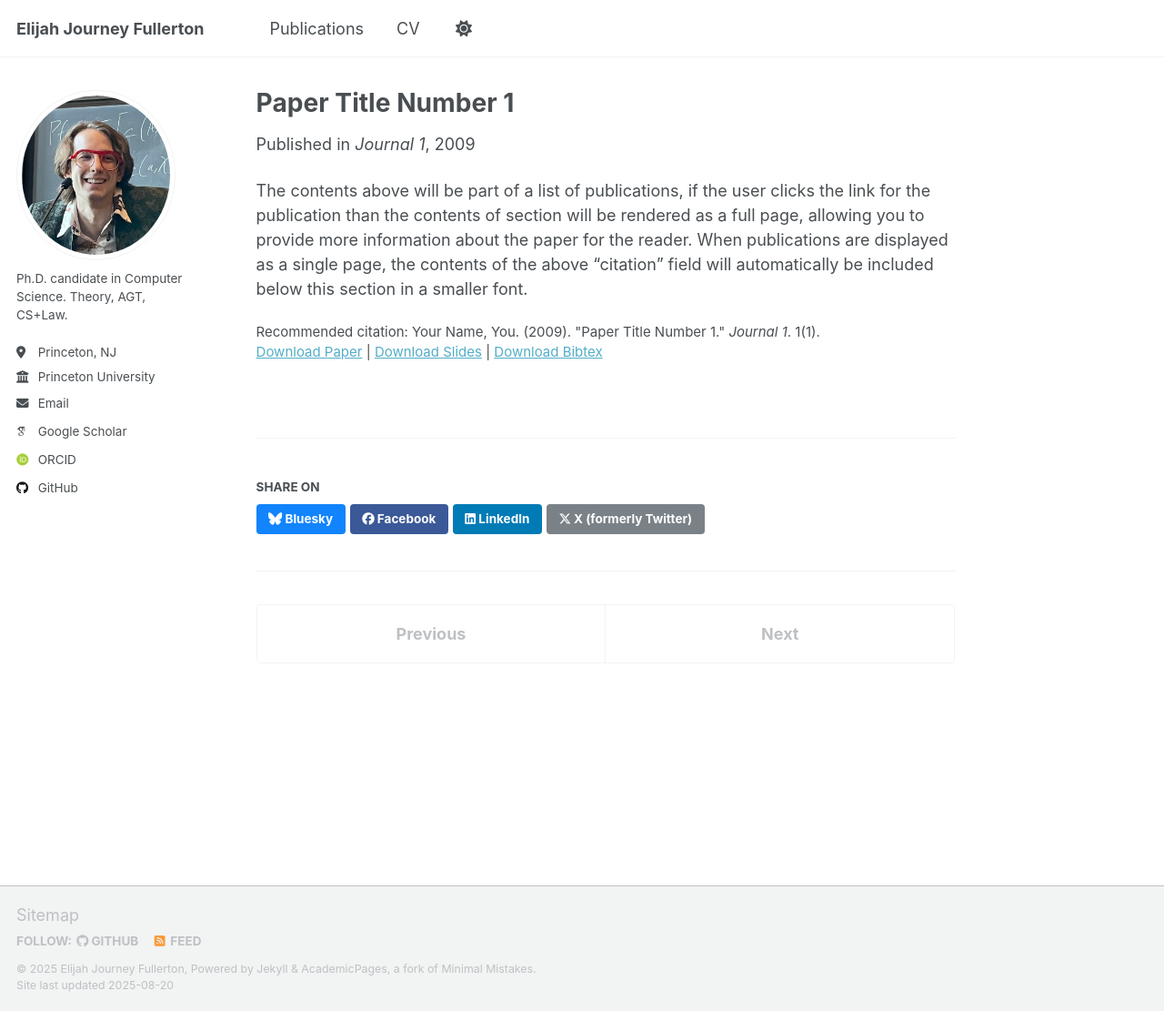
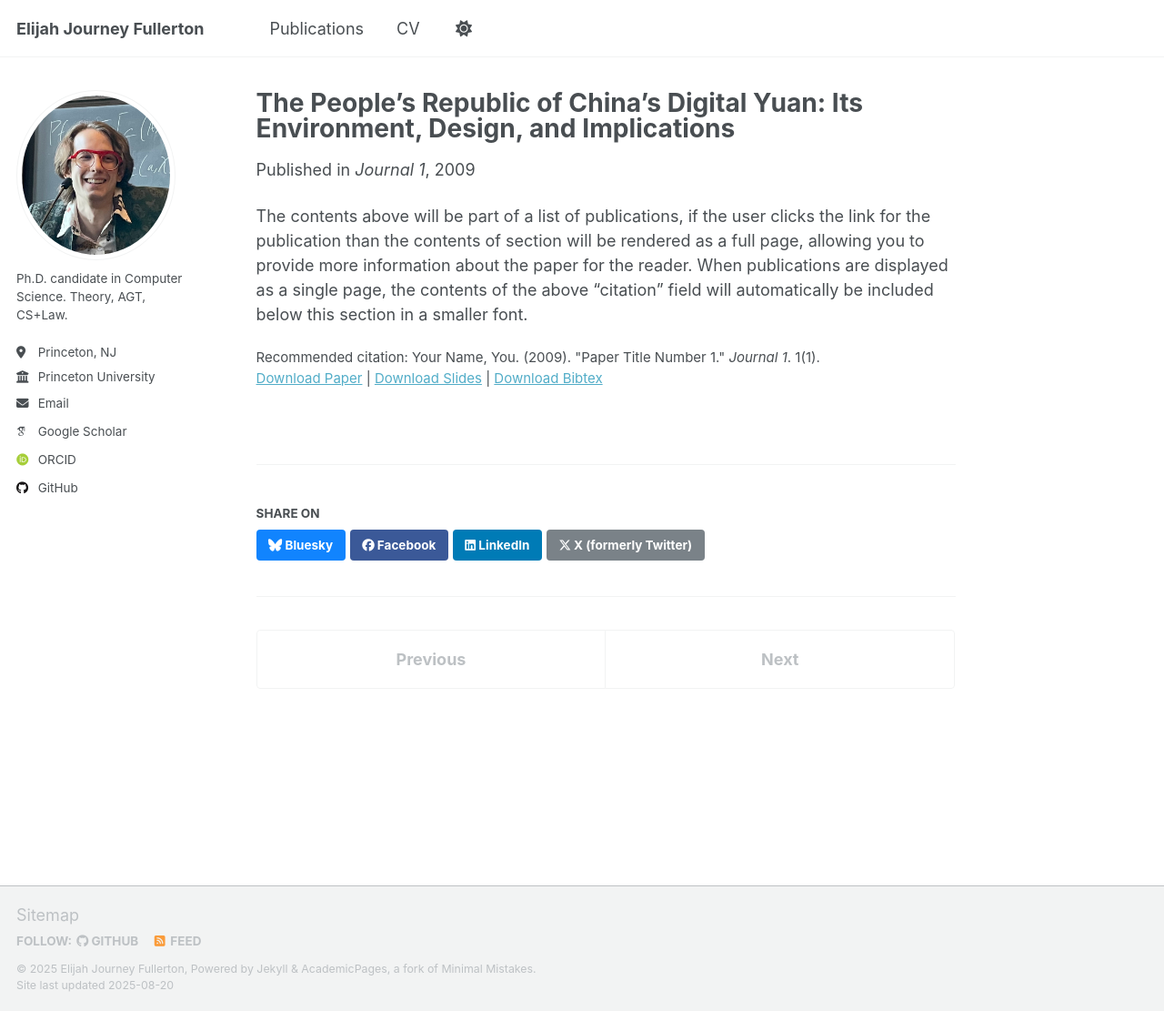
Before and after one commit to elijah-fullerton/elijah-fullerton.github.io, a Jekyll site: the page built from _publications/2022-02-01-digital-yuan.md, in a window 1280 px wide and 1111 px high. Shown: the whole window at 91% size. Built offline with Jekyll 4.4.1, drawn with Linux system fonts in a browser that asks for light colours; some web fonts are replaced; a script that is not in the unit is left out.

Commit message:
Update and rename 2009-10-01-paper-title-number-1.md to 2022-02-01-digital-yuan.md

```diff
--- a/_publications/2009-10-01-paper-title-number-1.md
+++ b/_publications/2022-02-01-digital-yuan.md
@@ -1,5 +1,5 @@
 ---
-title: "Paper Title Number 1"
+title: "The People's Republic of China's Digital Yuan: Its Environment, Design, and Implications"
 collection: publications
 category: manuscripts
 permalink: /publication/2009-10-01-paper-title-number-1
@@ -7,7 +7,7 @@ excerpt: 'This paper is about the number 1. The number 2 is left for future work
 date: 2009-10-01
 venue: 'Journal 1'
 slidesurl: 'http://academicpages.github.io/files/slides1.pdf'
-paperurl: 'http://academicpages.github.io/files/paper1.pdf'
+paperurl: 'http://academicpages.github.io/files/paper1.pdf](https://www.adb.org/sites/default/files/publication/772316/adb-wp1306.pdf'
 bibtexurl: 'http://academicpages.github.io/files/bibtex1.bib'
 citation: 'Your Name, You. (2009). &quot;Paper Title Number 1.&quot; <i>Journal 1</i>. 1(1).'
 ---
```
